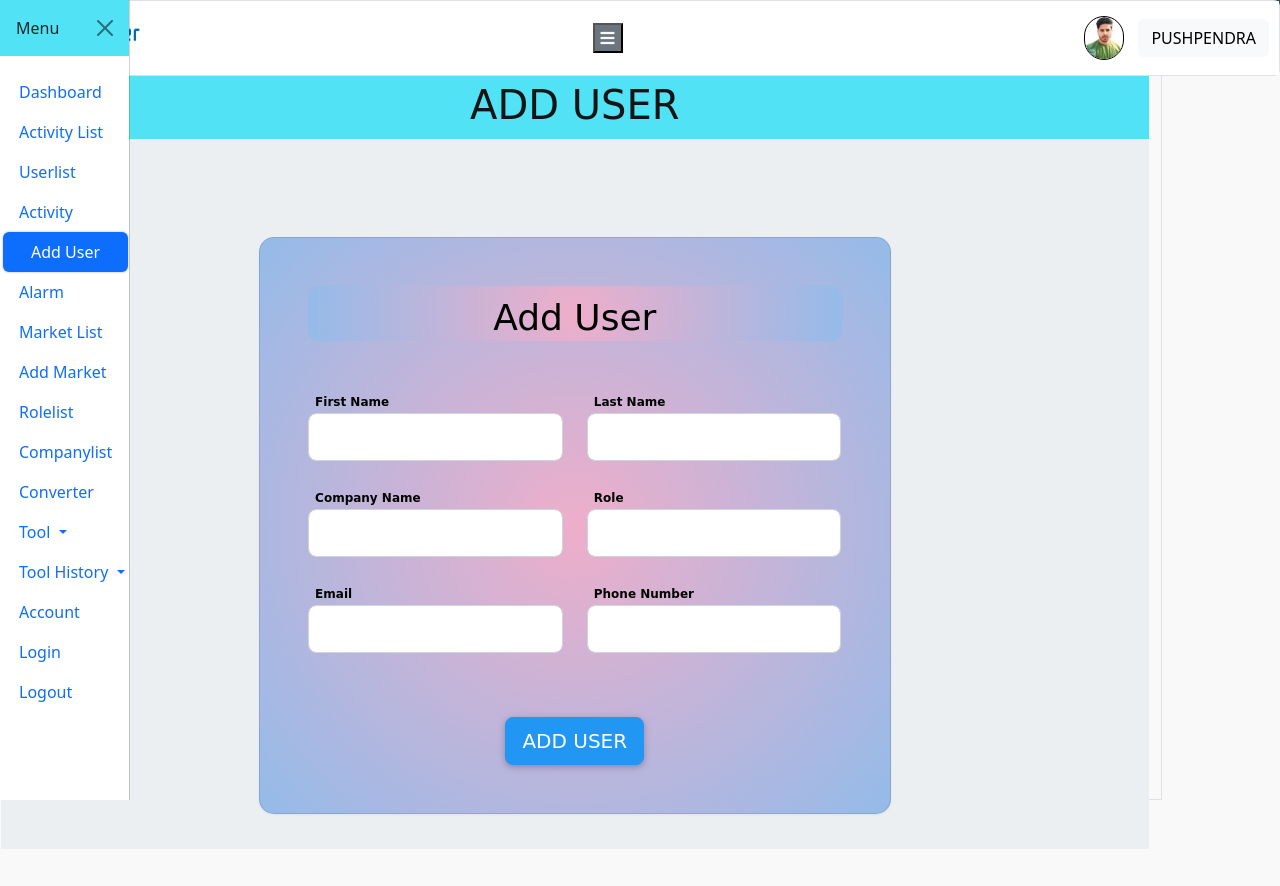
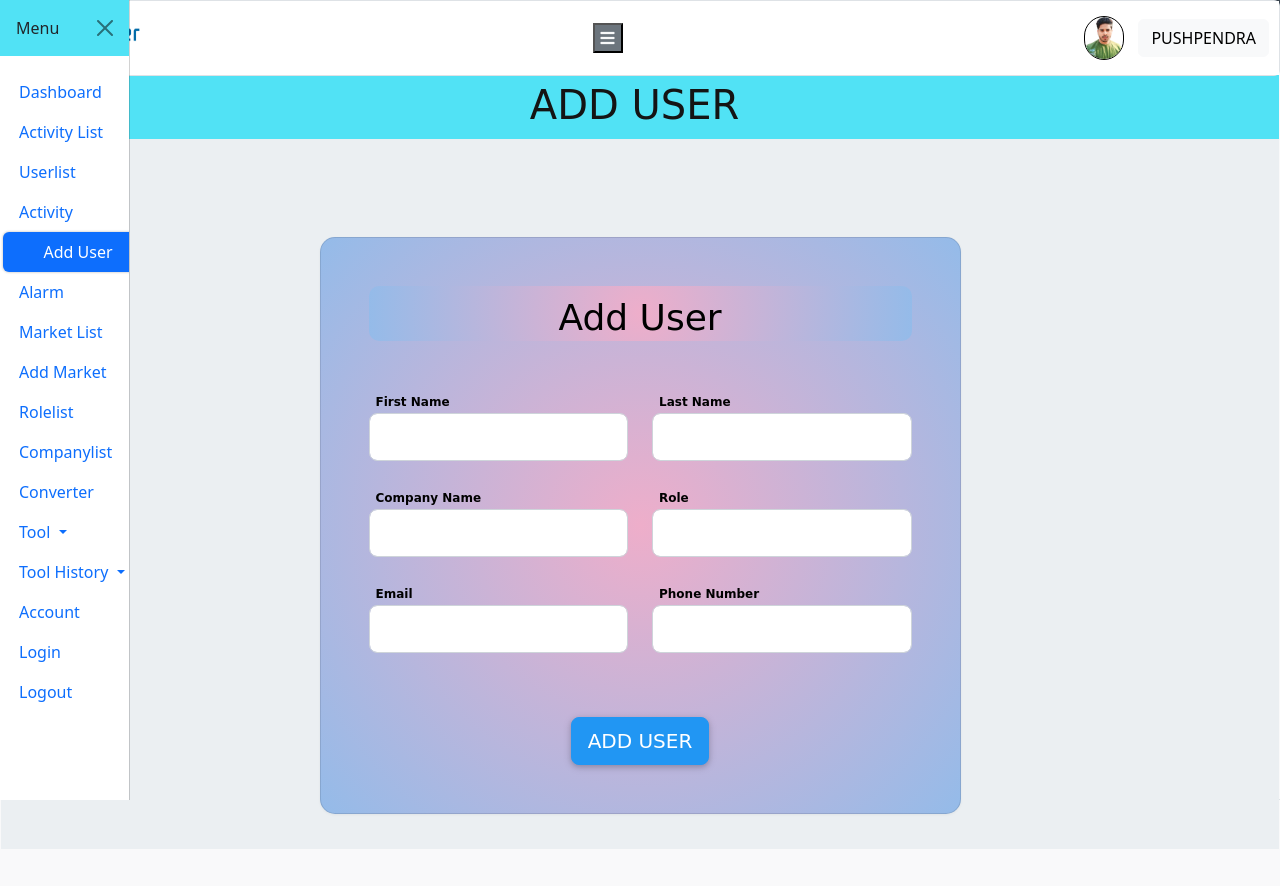
Before and after one commit to pushpendrakumar1/Admin-Dashboard-Full-Stack-, a Django app: template templates/adduser.html in a window 1280 px wide, after a click that opens the changed part. Run offline with Django 3.2, Linux system fonts and the light colour scheme; the template is opened without the code that fills it, so the values that code supplies are empty; some libraries are stand-ins or nearby versions; some web fonts are replaced.

Commit message:
Update adduser.html

```diff
--- a/templates/adduser.html
+++ b/templates/adduser.html
@@ -146,11 +146,11 @@
 
         @media only screen and (max-width: 1600px) {
             .nav-link.active {
-                width: 125px;
+                width: 150px;
             }
 
             .nav-link:hover {
-                width: 125px;
+                width: 150px;
             }
 
 
@@ -558,7 +558,7 @@ background: radial-gradient(circle, rgba(238,174,202,1) 0%, rgba(148,187,233,1)
 
         <div class="row">
 
-            <div class="col-lg-1" id="div1">
+            <div class="col-lg-1" id="div1" style="width: 170px !important;">
                 <nav class="navbar navbar-expand navbar-light bg-light">
                     <div class="container" style="padding: 0px 0px 0px 0px ;">
                         <!-- <div class="container-fluid"> -->
@@ -685,14 +685,14 @@ background: radial-gradient(circle, rgba(238,174,202,1) 0%, rgba(148,187,233,1)
 
                 </nav>
             </div>
-            <div class="col-lg-11 border " id="myDiv" style="height:100vh;">
+            <div class="col border " id="myDiv" style="height:100vh;">
 
 
                 <div class="content-wrapper">
 
 
                     <div class="container-fluid">
-                        <div class="head row">
+                        <div class="head row" style="margin-left:-23px; !important">
                             <div class="dash main-header">
 
                                 <h4>ADD USER</h4>
```
